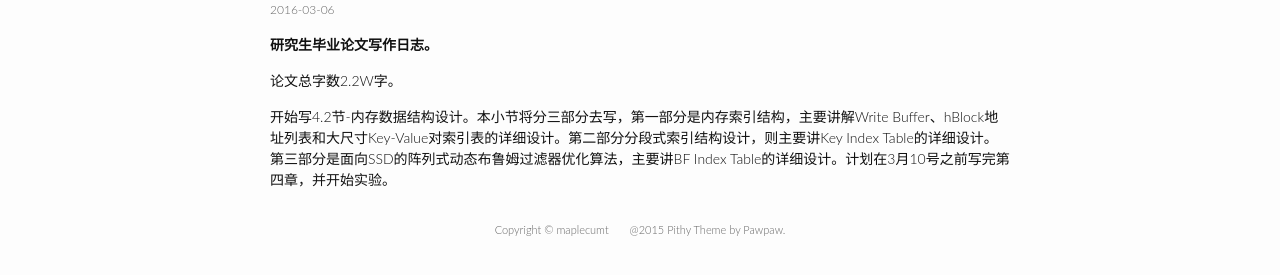
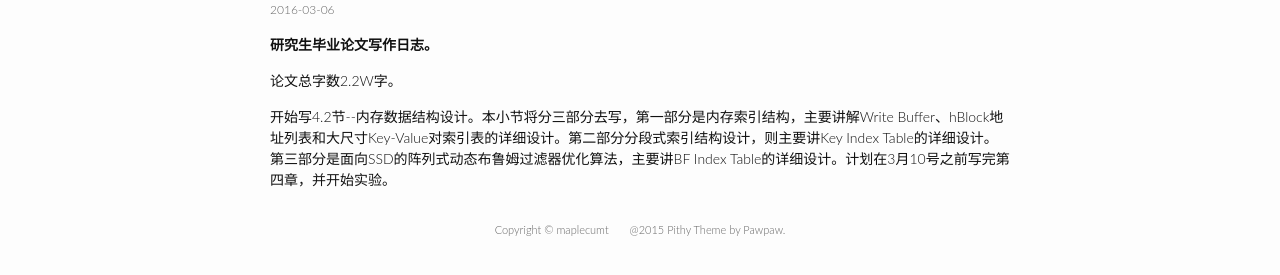
Before and after one commit to maple-yf/maplecumt, a Jekyll site: the page built from _posts/2016-03-05-graduate-paper-0d.markdown, in a window 1280 px wide. Shown: the part 279-554 px from the top of the page. Built offline with Jekyll 4.4.1, drawn with Linux system fonts in a browser that asks for light colours; comment, search, counter and statistics services are not loaded.

Commit message:
no message

```diff
--- a/_posts/2016-03-05-graduate-paper-0d.markdown
+++ b/_posts/2016-03-05-graduate-paper-0d.markdown
@@ -9,5 +9,5 @@ categories: Graduate-Paper
 	论文总字数2.2W字。
 </p>
 <p>
-	开始写4.2节-内存数据结构设计。本小节将分三部分去写，第一部分是内存索引结构，主要讲解Write Buffer、hBlock地址列表和大尺寸Key-Value对索引表的详细设计。第二部分分段式索引结构设计，则主要讲Key Index Table的详细设计。第三部分是面向SSD的阵列式动态布鲁姆过滤器优化算法，主要讲BF Index Table的详细设计。计划在3月10号之前写完第四章，并开始实验。
+	开始写4.2节--内存数据结构设计。本小节将分三部分去写，第一部分是内存索引结构，主要讲解Write Buffer、hBlock地址列表和大尺寸Key-Value对索引表的详细设计。第二部分分段式索引结构设计，则主要讲Key Index Table的详细设计。第三部分是面向SSD的阵列式动态布鲁姆过滤器优化算法，主要讲BF Index Table的详细设计。计划在3月10号之前写完第四章，并开始实验。
 </p>
```
